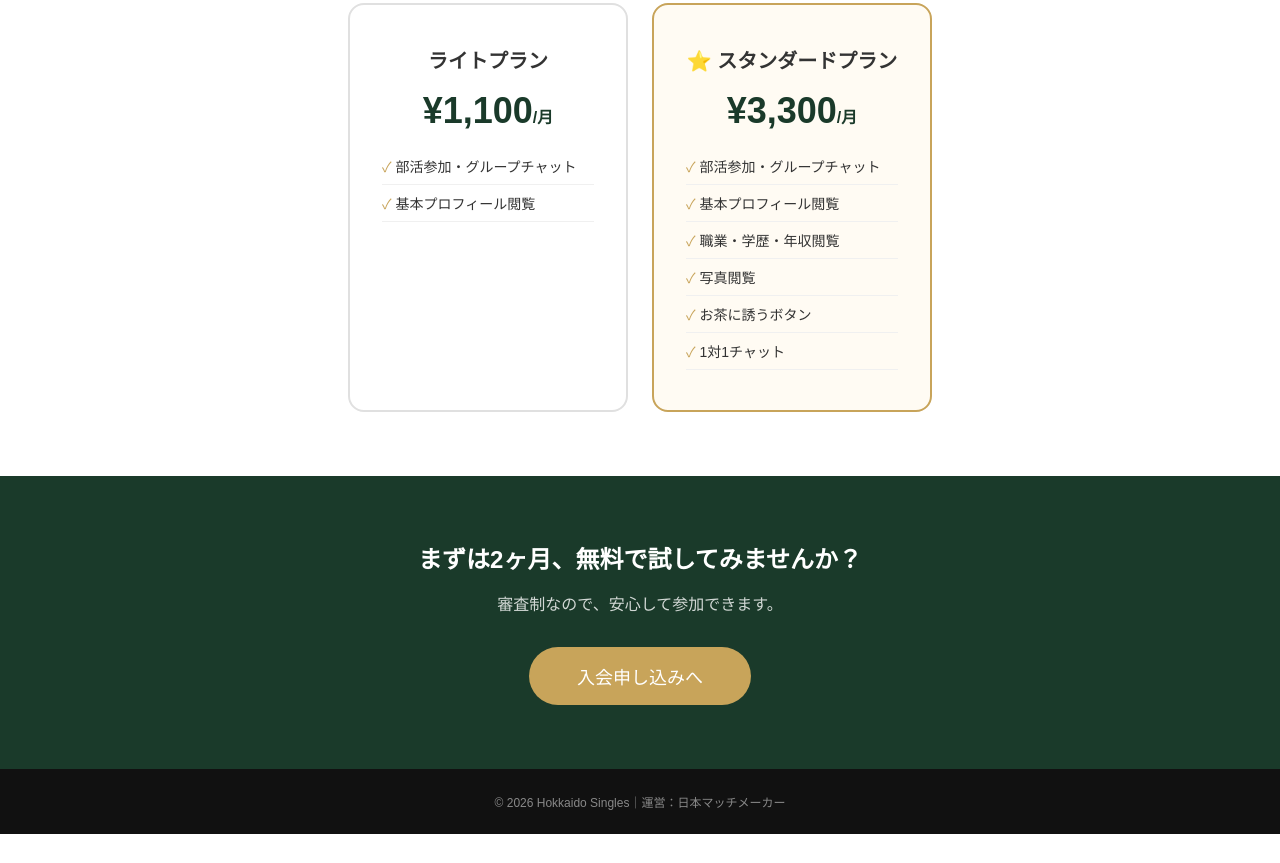
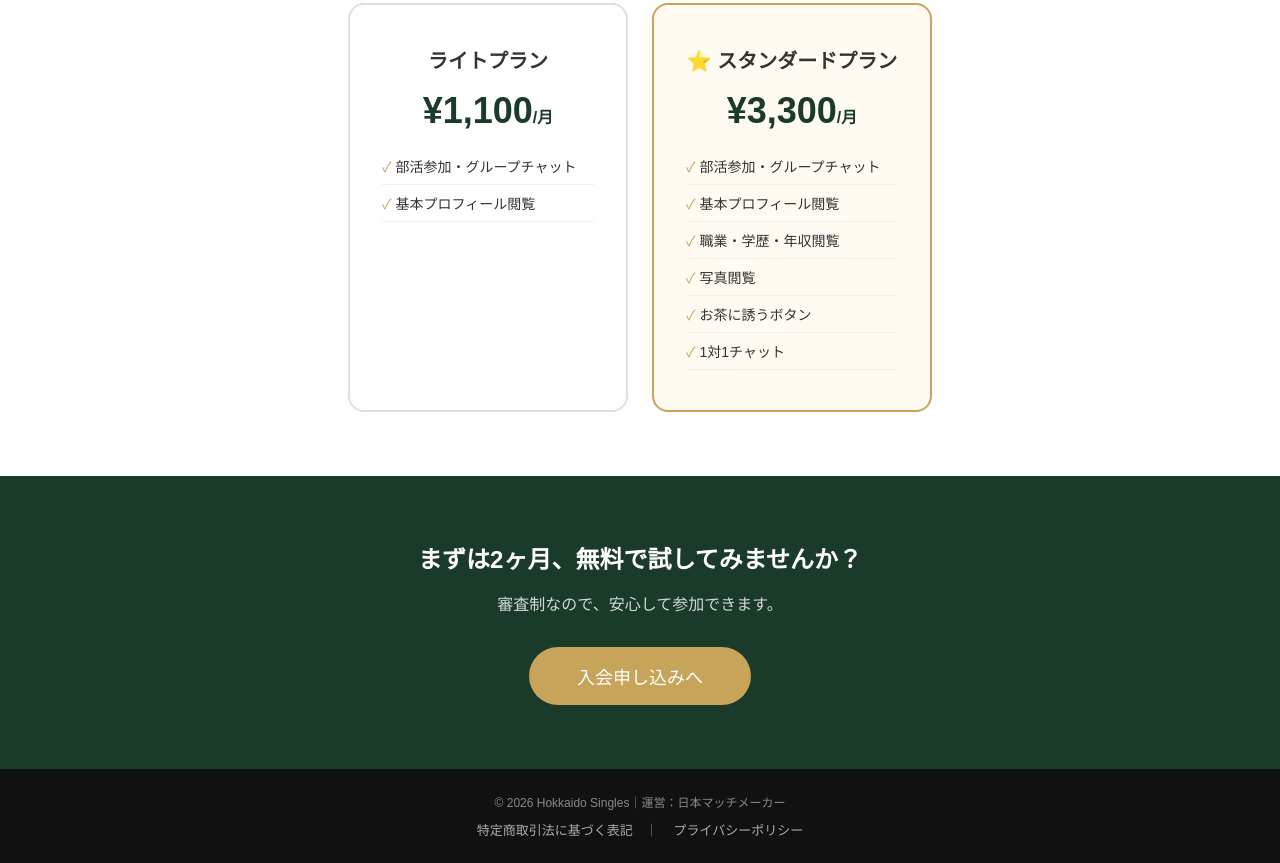
Before and after one commit to jmmjapan/hokkaido-singles, a website: page public/index.html in a window 1280 px wide. Shown: the part 1084-1947 px from the top of the page. Before the commit the page ends 1918 px from the top, so only its background shows below. Drawn offline with Linux system fonts and the light colour scheme.

Commit message:
Update index.html

```diff
--- a/public/index.html
+++ b/public/index.html
@@ -195,6 +195,10 @@
 
   <footer>
     <p>© 2026 Hokkaido Singles｜運営：日本マッチメーカー</p>
+    <p style="margin-top:10px;font-size:13px;">
+      <a href="legal.html" style="color:#aaa;text-decoration:none;margin:0 12px;">特定商取引法に基づく表記</a>｜
+      <a href="privacy.html" style="color:#aaa;text-decoration:none;margin:0 12px;">プライバシーポリシー</a>
+    </p>
   </footer>
 
 </body>
```
